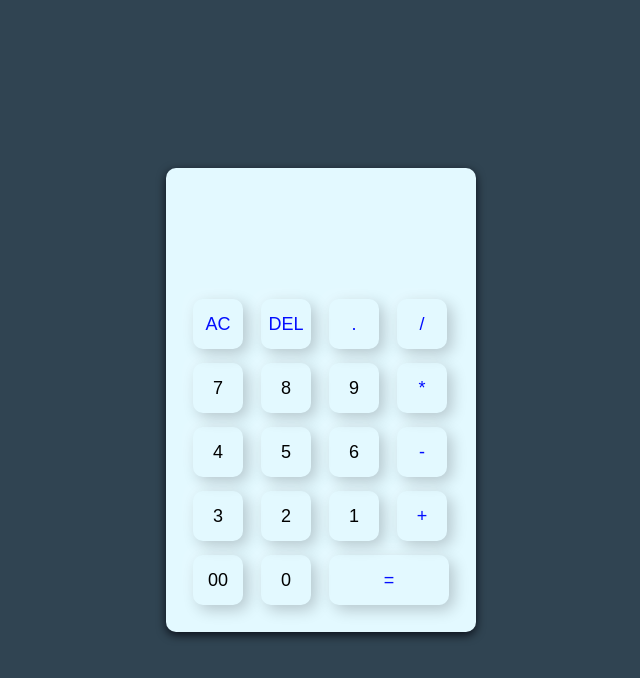
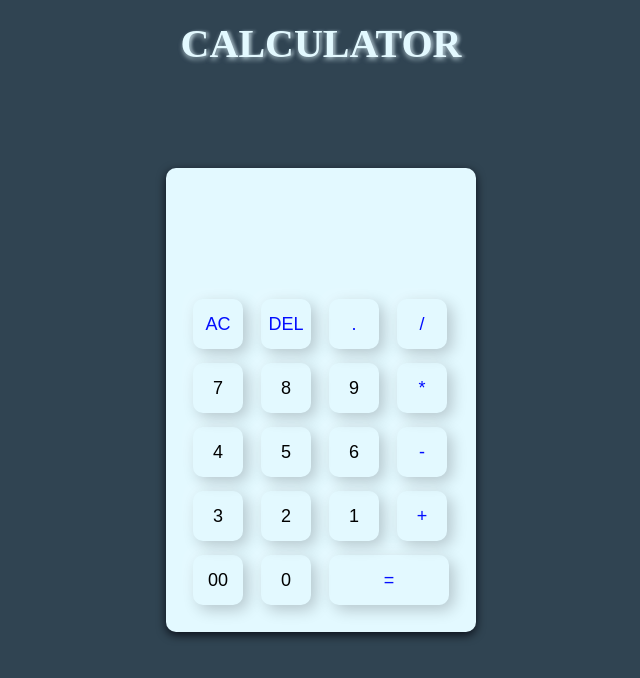
Before and after one commit to md-ali16/Calculator, a plain HTML site: page index.html in a window 1280 px wide. Shown: the whole page, without its empty margins (319-959 px from the left). Drawn offline with Linux system fonts and the light colour scheme.

Commit message:
add text

```diff
--- a/index.html
+++ b/index.html
@@ -11,6 +11,7 @@
 
 <body>
   <div class="container">
+    <h1>Calculator</h1>
     <div class="calculator">
       <form>
         <div class="display">
--- a/style.css
+++ b/style.css
@@ -6,13 +6,24 @@
 
 .container {
   height: 100vh;
-  display: flex;
-  align-items: center;
-  justify-content: center;
+  position: relative;
   background: #304452;
 }
 
+h1 {
+  font-size: 40px;
+  text-align: center;
+  padding: 20px 0;
+  color: #e3f9ff;
+  text-transform: uppercase;
+  text-shadow: 3px 0px 3px #e3f9ff70, 0px 3px 4px #e3f9ff80;
+}
+
 .calculator {
+  position: absolute;
+  top: 50%;
+  left: 50%;
+  transform: translateX(-50%) translateY(-50%);
   box-shadow: -0px 3px 10px rgba(0, 0, 10, 0.8);
   background-color: #e3f9ff;
   border-radius: 10px;
```
